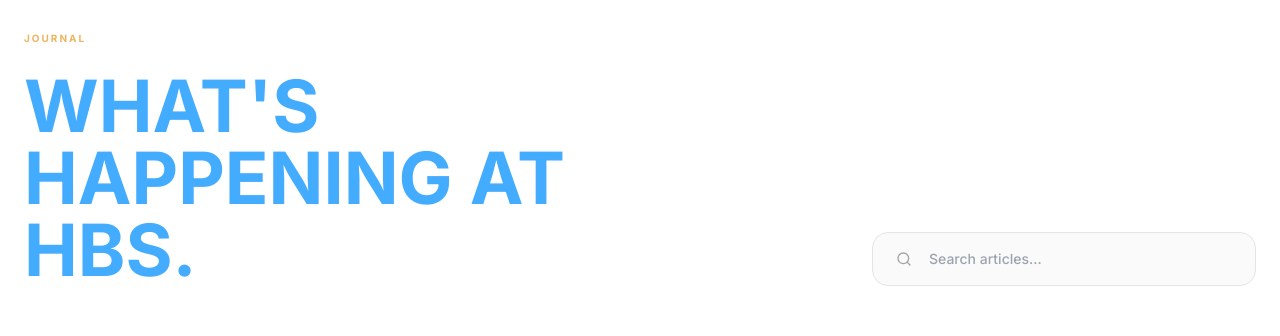
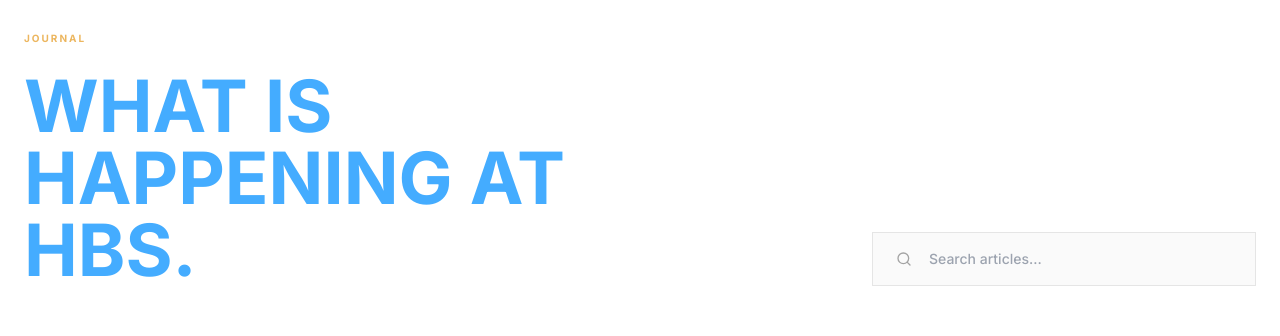
Before and after one commit to zuck30/HBS, a Next.js app: page /blog in a window 1280 px wide. Shown: the part 129-465 px from the top of the page. Built offline with nearby package versions, Linux system fonts and the light colour scheme; no server answers; the database is empty.

Commit message:
Major UI update

```diff
--- a/src/app/blog/page.tsx
+++ b/src/app/blog/page.tsx
@@ -41,7 +41,7 @@
           <div className="max-w-2xl flex flex-col gap-6">
             <span className="text-[10px] font-bold uppercase tracking-[0.2em] text-[#ECB65F]">JOURNAL</span>
             <h1 className="text-4xl md:text-7xl font-bold text-[#44ACFF] uppercase leading-[0.9]">
-              What's happening at HBS.
+              What is happening at HBS.
             </h1>
           </div>
           <div className="w-full md:w-96 relative">
@@ -49,7 +49,7 @@
             <input
               type="text"
               placeholder="Search articles..."
-              className="w-full bg-neutral-50 border border-neutral-200 py-4 pl-14 pr-6 rounded-2xl text-sm font-medium focus:outline-none focus:ring-2 focus:ring-[#ECB65F] transition-all"
+              className="w-full bg-neutral-50 border border-neutral-200 py-4 pl-14 pr-6 text-sm font-medium focus:outline-none focus:ring-2 focus:ring-[#ECB65F] transition-all"
               value={searchQuery}
               onChange={(e) => setSearchQuery(e.target.value)}
             />
@@ -61,15 +61,15 @@
         <div className="max-w-7xl mx-auto">
           {loading ? (
              <div className="grid grid-cols-1 md:grid-cols-3 gap-12 animate-pulse">
-               {[1,2,3].map(i => <div key={i} className="h-96 bg-neutral-200 rounded-[40px]" />)}
+               {[1,2,3].map(i => <div key={i} className="h-96 bg-neutral-200" />)}
              </div>
           ) : filteredPosts.length > 0 ? (
             <div className="grid grid-cols-1 md:grid-cols-3 gap-12">
-              {filteredPosts.map((post, i) => (
+              {filteredPosts.map((post) => (
                 <Link
                   href={`/blog/${post.id}`}
                   key={post.id}
-                  className="flex flex-col bg-white rounded-[40px] overflow-hidden border border-neutral-200 shadow-sm group hover:border-[#ECB65F] transition-all"
+                  className="flex flex-col bg-white border border-neutral-200 shadow-sm group hover:border-[#ECB65F] transition-all"
                 >
                   <div className="relative aspect-video overflow-hidden">
                     {post.featured_image ? (
@@ -80,7 +80,7 @@
                       </div>
                     )}
                     <div className="absolute top-6 left-6">
-                      <span className="bg-[#ECB65F] text-white px-3 py-1 text-[10px] font-bold uppercase tracking-widest rounded-full">
+                      <span className="bg-[#ECB65F] text-white px-3 py-1 text-[10px] font-bold uppercase tracking-widest">
                         {post.category || 'School Life'}
                       </span>
                     </div>
@@ -97,7 +97,7 @@
                     </div>
                     <div className="mt-auto pt-6 border-t border-neutral-50 flex items-center justify-between">
                       <div className="flex items-center gap-2">
-                        <div className="w-6 h-6 rounded-full bg-[#44ACFF]/10 flex items-center justify-center">
+                        <div className="w-6 h-6 bg-[#44ACFF]/10 flex items-center justify-center">
                           <User className="w-3 h-3 text-[#44ACFF]" />
                         </div>
                         <span className="text-[10px] font-bold uppercase tracking-widest text-[#44ACFF]">{post.profiles?.full_name || 'HBS Admin'}</span>
```
